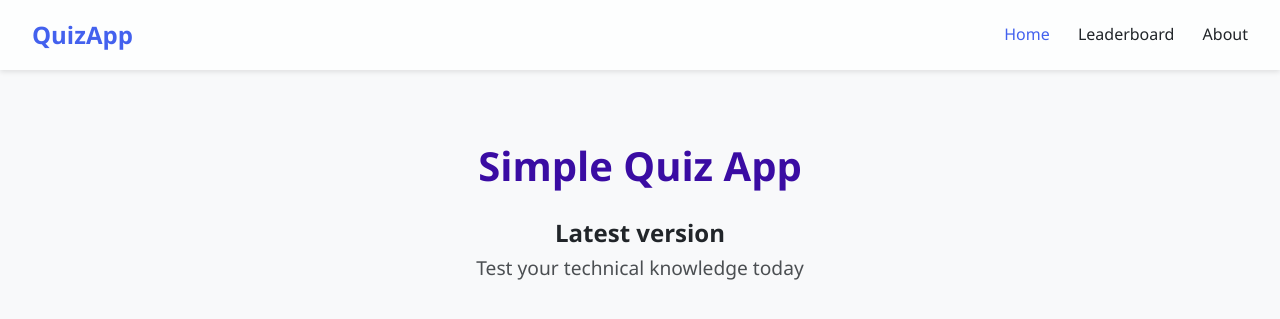
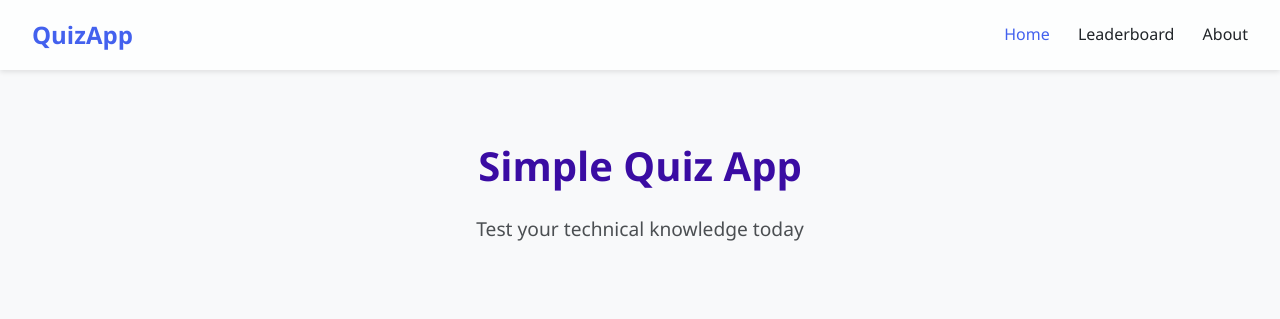
Before and after one commit to JaiBhargav/sample-quizapp, a plain HTML site: page index.html in a window 1280 px wide. Shown: the top 319 px of the page. Drawn offline with Linux system fonts and the light colour scheme.

Commit message:
Update index.html

```diff
--- a/index.html
+++ b/index.html
@@ -20,7 +20,7 @@
         <main>
             <section class="hero">
                 <h1>Simple Quiz App</h1>
-                <h2>Latest version</h2>
+
                 <p>Test your technical knowledge today</p>
             </section>
 
```
